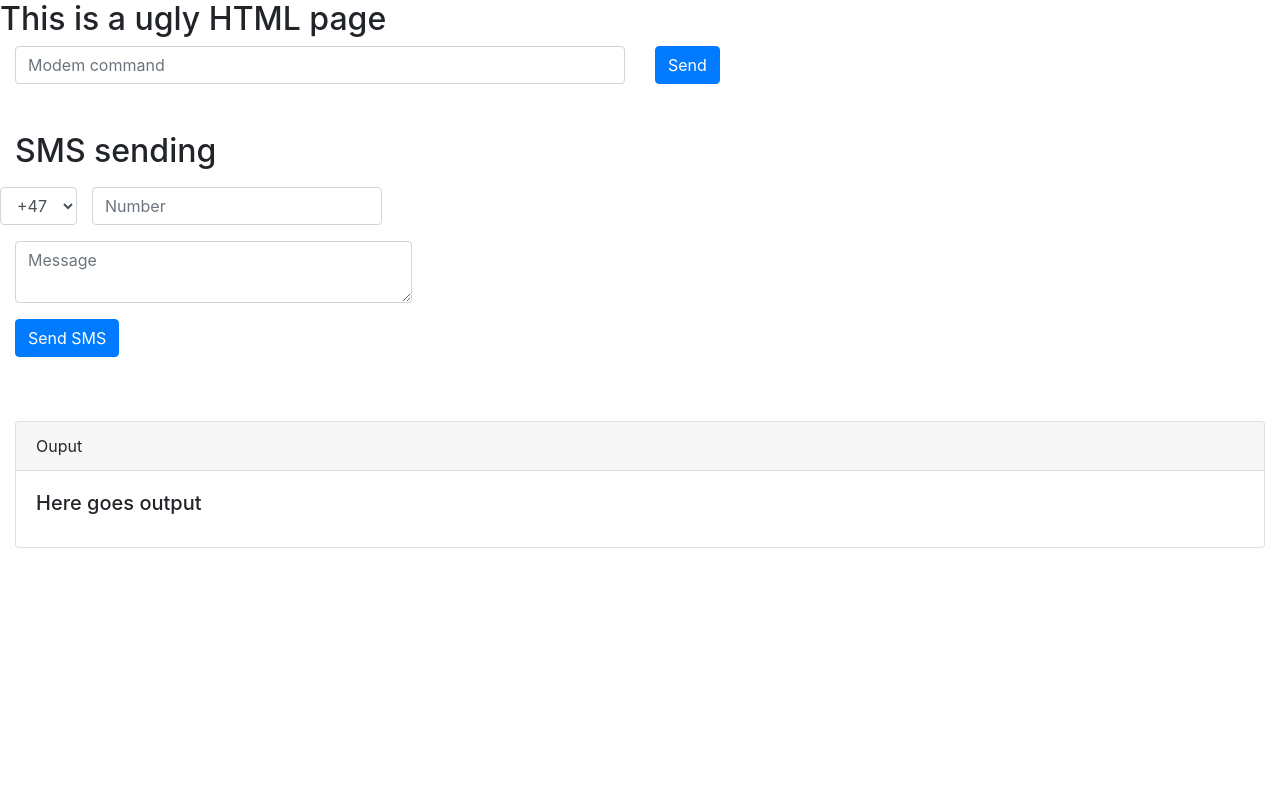
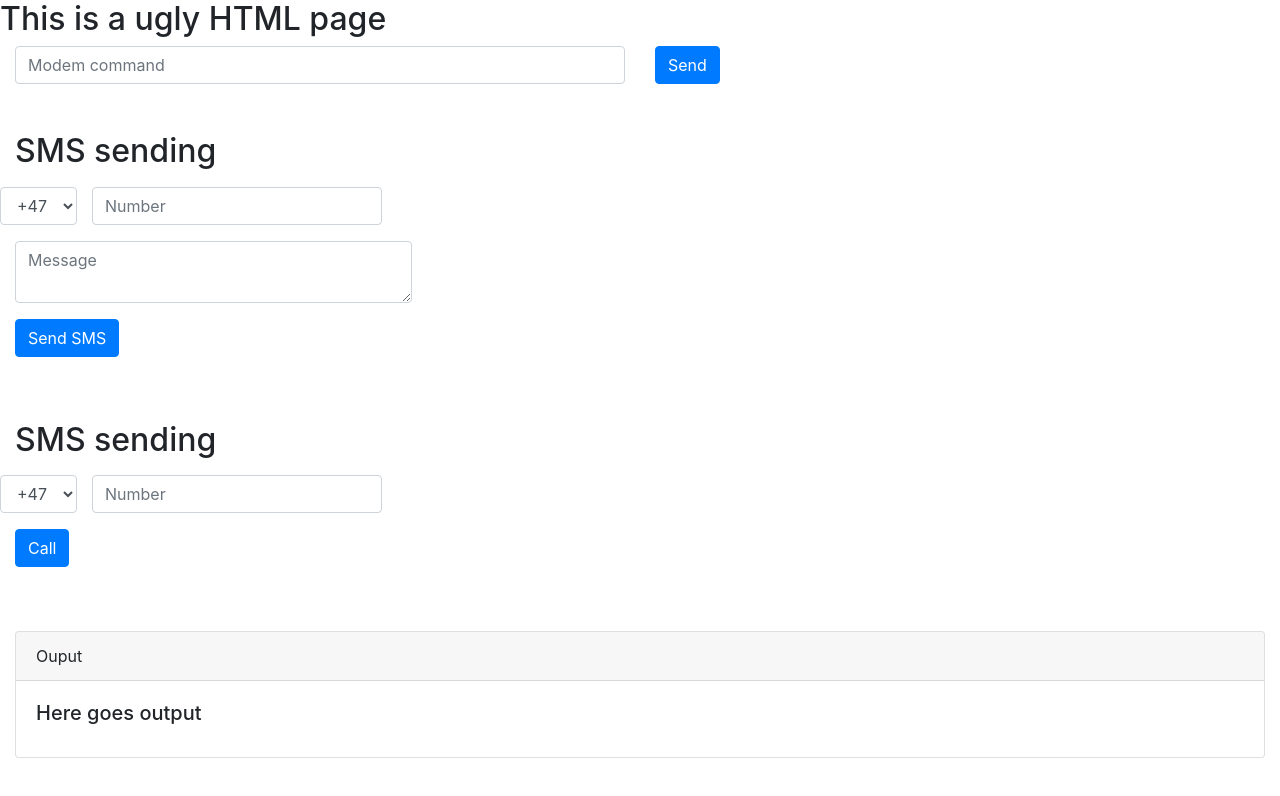
Before and after one commit to omnicate/pimetrics, a plain HTML site: page static/index.html in a window 1280 px wide. Drawn offline with Linux system fonts and the light colour scheme.

Commit message:
Add make call to the UI

```diff
--- a/static/index.html
+++ b/static/index.html
@@ -57,6 +57,30 @@
         <br /> <br />
 
         <div class="container-fluid">
+            <h2>SMS sending</h2>
+            <form>
+                <div class="row my-3">
+                    <div class="col-md=1">
+                        <select class="form-control" id="callCountry">
+                            <option selected=>+47</option>
+                            <option>+46</option>
+                        </select>
+                    </div>
+                    <div class="col-md-3">
+                        <input id="callNum" type="text" class="form-control" placeholder="Number" />
+                    </div>
+                </div>
+                <div class="row my-3">
+                    <div class="col">
+                        <button type="button" onclick="call()" class="btn btn-primary">Call</button>
+                    </div>
+                </div>
+            </form>
+        </div>
+
+        <br /> <br />
+
+        <div class="container-fluid">
             <div class="card">
                 <div class="card-header">
                     Ouput
@@ -104,5 +128,21 @@
             })();
         }
 
+        function call() {
+            const countrySelect = document.getElementById("callCountry")
+            const country = countrySelect.options[countrySelect.selectedIndex].value
+            let payload = {
+                "number": country + document.getElementById("callNum").value
+            };
+
+            console.log("Sending payload: ", payload);
+            (async () => {
+                const response = await axios.post("http://192.168.1.110:8080/make_call", payload);
+                console.log(response)
+
+                document.getElementById("output").innerText = response.data;
+            })();
+        }
+
     </script>
 </html>
```
